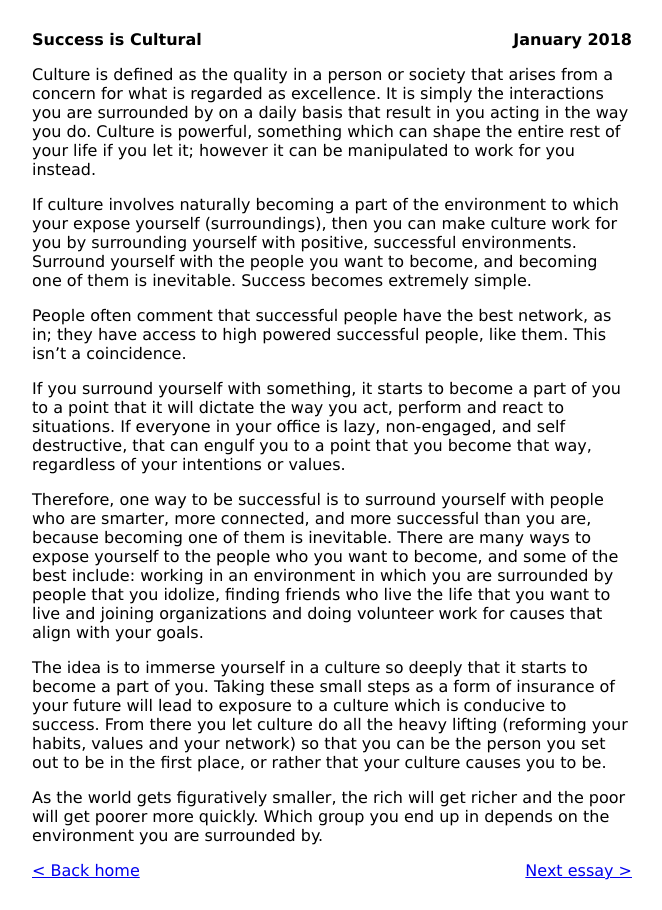
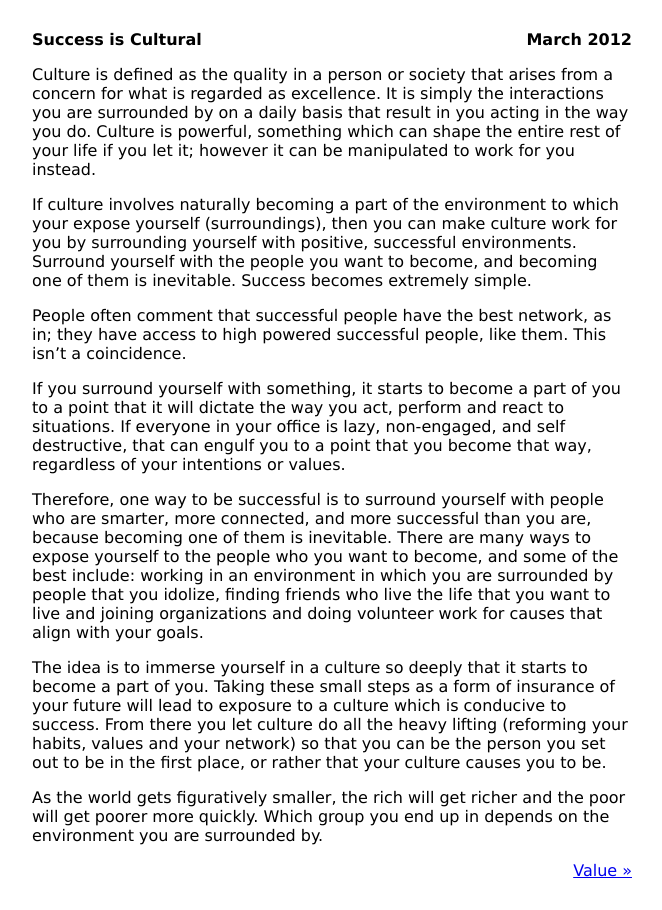
Before and after one commit to rogerkirkness/writing, a Jekyll site: the page built from _posts/2012-03-01-culture.md, in a window 1280 px wide. Shown: the whole page, without its empty margins (308-970 px from the left). Built offline with Jekyll 4.4.1, drawn with Linux system fonts in a browser that asks for light colours.

Commit message:
Finished posts

```diff
--- a/_layouts/post.html
+++ b/_layouts/post.html
@@ -3,5 +3,11 @@
 ---
 <b>{{ page.title }}</b><b class="right">{{ page.date | date: "%B %Y"}}</b>
 {{ content }}
-<a href="http://www.rogerkirkness.com">&lt; Back home</a>
-<a class="right" href="{{ page.next.url }}">Next essay &gt;</a>
+<div>
+  {% if page.previous.url %}
+    <a href="{{page.previous.url}}">&laquo; {{page.previous.title}}</a>
+  {% endif %}
+  {% if page.next.url %}
+    <a class="right" href="{{page.next.url}}">{{page.next.title}} &raquo;</a>
+  {% endif %}
+</div>
--- a/_posts/2012-03-01-culture.md
+++ b/_posts/2012-03-01-culture.md
@@ -1,7 +1,7 @@
 ---
 layout: post
 title: Success is Cultural
-date: January 2018
+date: March 2012
 ---
 Culture is defined as the quality in a person or society that arises from a concern for what is regarded as excellence. It is simply the interactions you are surrounded by on a daily basis that result in you acting in the way you do. Culture is powerful, something which can shape the entire rest of your life if you let it; however it can be manipulated to work for you instead.
 
```
